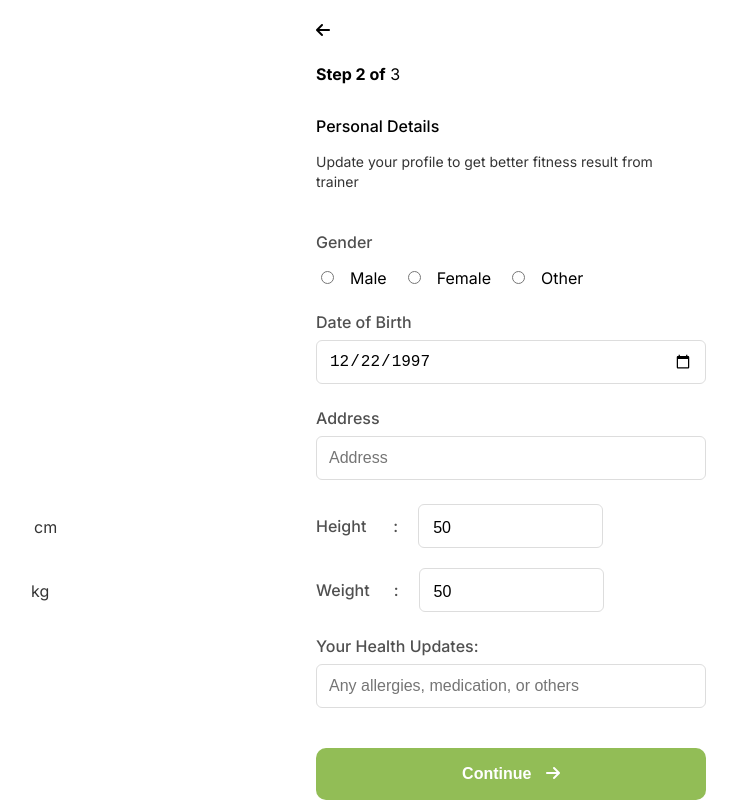
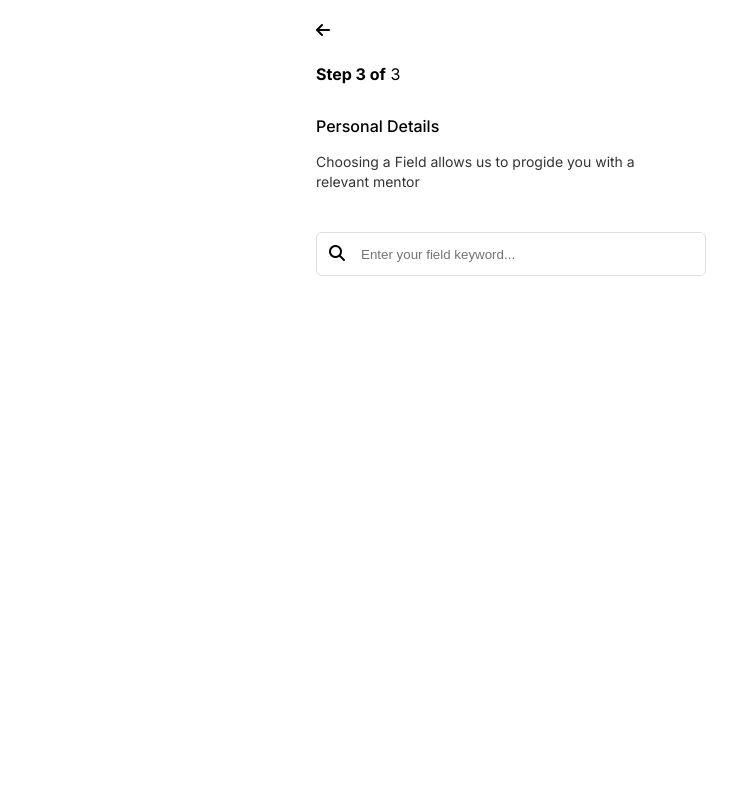
Before and after one commit to Dbeee-Acharya/fitness-tracker, a website built with webpack: page src/index.html in a window 1280 px wide. Shown: the whole page, without its empty margins (129-866 px from the left). Built offline with nearby package versions, Linux system fonts and the light colour scheme.

Commit message:
Add content to yourField Page.

```diff
--- a/src/index.js
+++ b/src/index.js
@@ -1,5 +1,6 @@
 import "./style.scss";
 import generateYourProfilePage from "./view/yourProfile";
 import generatePersonalDetailPage from "./view/personalDetails";
+import generateFieldPage from "./view/fieldPage";
 
-generatePersonalDetailPage();
+generateFieldPage();
--- a/src/style.scss
+++ b/src/style.scss
@@ -1,5 +1,6 @@
 @use "stylesheets/yourProfile";
 @use "stylesheets/personalDetails";
+@use "stylesheets/fieldPage";
 
 @import url("https://fonts.googleapis.com/css2?family=Inter:wght@100..900&display=swap");
 
--- /dev/null
+++ b/src/stylesheets/_fieldPage.scss
@@ -0,0 +1,71 @@
+@import "colors";
+
+.field-page-container {
+  padding: 20px;
+  display: flex;
+  flex-direction: column;
+  align-items: flex-start;
+  height: 100%;
+  width: 100%;
+  box-sizing: border-box;
+
+  h4 {
+    color: $heading-color-grey;
+    font-weight: 500;
+    font-size: 16px;
+    margin: 0;
+    padding: 0;
+  }
+
+  p {
+    margin: 0;
+    padding: 0;
+  }
+
+  .back-button {
+    margin-bottom: 24px;
+  }
+
+  .step-info {
+    margin-bottom: 32px;
+  }
+
+  .setup-page-info {
+    margin-bottom: 40px;
+    display: flex;
+    flex-direction: column;
+    gap: 16px;
+
+    h4 {
+      color: black;
+      font-weight: 500;
+    }
+
+    p {
+      color: $text-light-grey;
+      font-size: 14px;
+      line-height: 20px;
+    }
+  }
+
+  .search-bar-container {
+    border: 0.5px solid $form-border-light-grey;
+    border-radius: 6px;
+    height: 44px;
+    box-sizing: border-box;
+    width: 100%;
+    padding-left: 12px;
+
+    .search-bar-input {
+      border: none;
+      padding-left: 16px;
+      width: 340px;
+      height: 40px;
+    }
+
+    .search-bar-container:focus {
+      outline: none;
+      border: none;
+    }
+  }
+}
--- /dev/null
+++ b/src/view/fieldPage.js
@@ -0,0 +1,45 @@
+//code to generate chose your filed page
+
+import {
+  createBackButton,
+  genereateStepCounter,
+  createSubmitButton,
+} from "./components";
+
+const generateFieldPage = () => {
+  const mainSection = document.getElementById("main-section");
+
+  const fieldPageContainer = document.createElement("div");
+  fieldPageContainer.classList.add("field-page-container");
+
+  const fieldPageHeading = document.createElement("div");
+  fieldPageHeading.classList.add("setup-page-info");
+
+  fieldPageHeading.innerHTML =
+    "<h4>Personal Details</h4> \n <p>Choosing a Field allows us to progide you with a<br>relevant mentor</p>";
+
+  const searchBarContainer = document.createElement("div");
+  searchBarContainer.classList.add("search-bar-container");
+
+  const searchBarInput = document.createElement("input");
+  searchBarInput.classList.add("search-bar-input");
+  const searchIcon = document.createElement("i");
+  searchIcon.classList.add("fa-solid");
+  searchIcon.classList.add("fa-magnifying-glass");
+
+  searchBarInput.type = "text";
+  searchBarInput.placeholder = "Enter your field keyword...";
+  searchBarInput.name = "searchBarInput";
+
+  searchBarContainer.appendChild(searchIcon);
+  searchBarContainer.appendChild(searchBarInput);
+
+  fieldPageContainer.appendChild(createBackButton());
+  fieldPageContainer.appendChild(genereateStepCounter(3));
+  fieldPageContainer.appendChild(fieldPageHeading);
+  fieldPageContainer.appendChild(searchBarContainer);
+
+  mainSection.appendChild(fieldPageContainer);
+};
+
+export default generateFieldPage;
```
